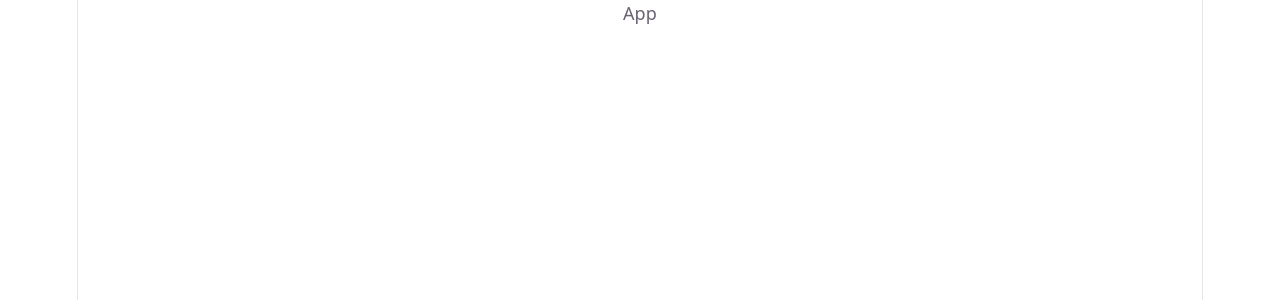
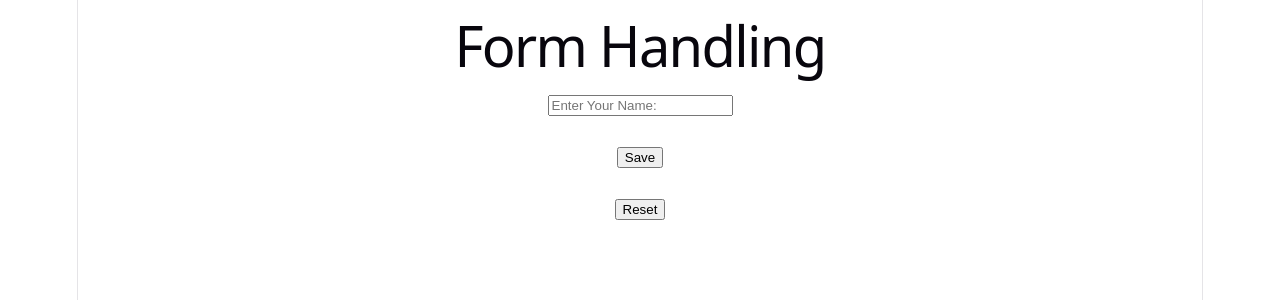
Before and after one commit to rinalshinde10/form_handling_project, a React (Vite) app: page / in a window 1280 px wide. Shown: the top 300 px of the page. Built offline with nearby package versions, Linux system fonts and the light colour scheme.

Commit message:
add basic code

```diff
--- a/src/App.jsx
+++ b/src/App.jsx
@@ -1,7 +1,22 @@
+import { useState } from "react";
 import "./App.css";
 
+
 function App() {
-  return <div>App</div>;
+  const [name, setName] = useState("");
+
+
+
+  return ( <div>
+    <h1>Form Handling</h1>
+    <input type="text" placeholder="Enter Your Name:"  onChange={(e) => { setName(e.target.value);} }
+    value={name}/>
+    <br/> <br/>
+    <button type="button">Save</button>
+    <br/><br/>
+    <button type="button" onClick={() => { setName("");}}>Reset</button>
+    <h1>{name}</h1>
+  </div>);
 
 }
 export default App;
```
